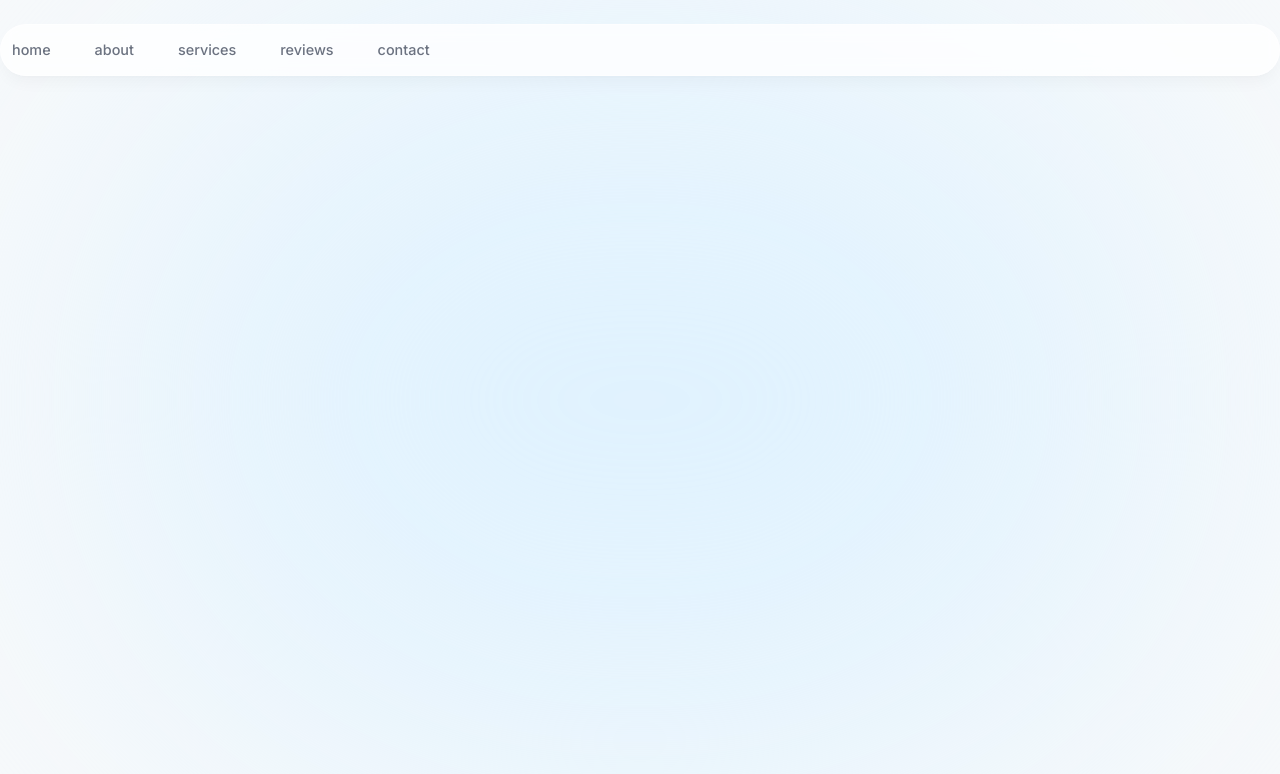
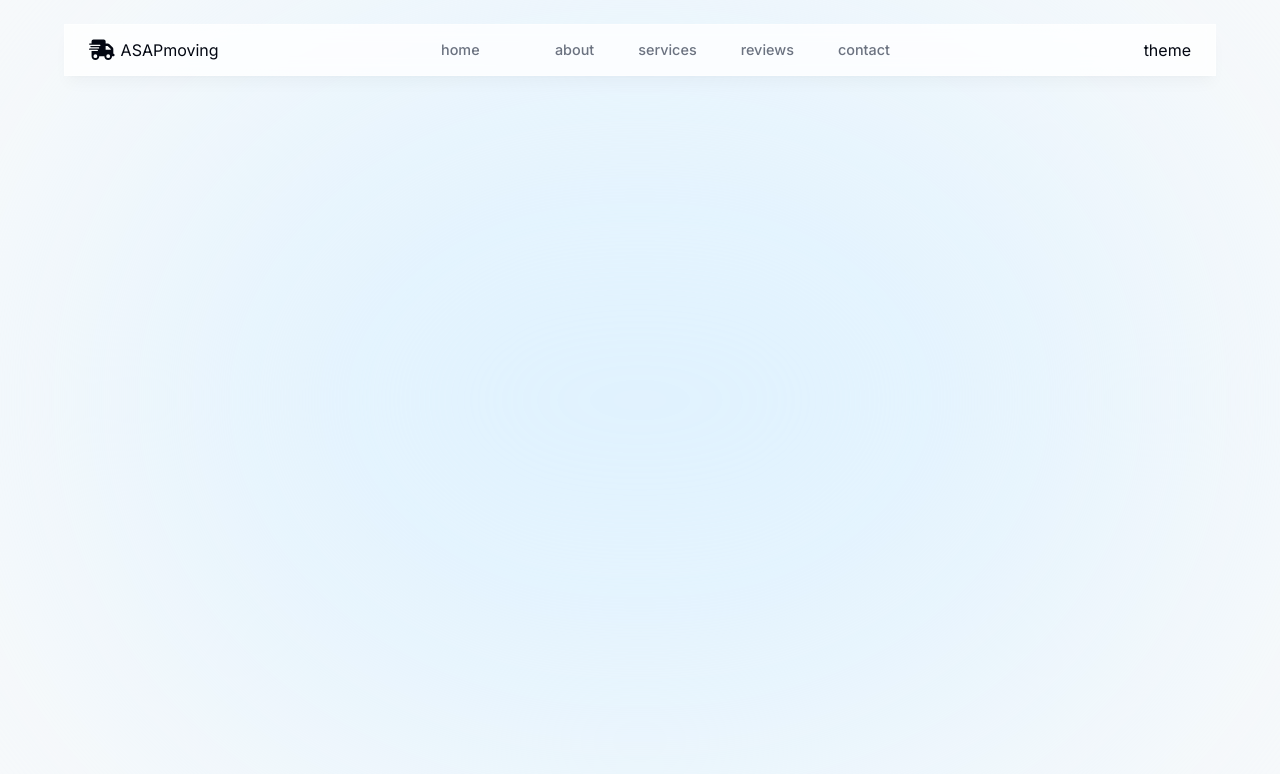
Before and after one commit to Alexandrbig1/asap-moving, a Next.js app: page / in a window 1280 px wide. Shown: the top 774 px of the page. Built offline with nearby package versions, Linux system fonts and the light colour scheme.

Commit message:
feat: added logo. fix: updated header styles

```diff
--- a/components/header.tsx
+++ b/components/header.tsx
@@ -3,21 +3,27 @@
 import React from "react";
 import { motion } from "framer-motion";
 import Link from "next/link";
+import { GiHandTruck } from "react-icons/gi";
+import { FaTruckFast } from "react-icons/fa6";
 
 export default function Header() {
   return (
     <header className="z-[999] relative">
       <motion.div
-        className="fixed top-6 left-0 h-[6rem] w-full rounded-none border border-white border-opacity-40 bg-white bg-opacity-80 shadow-lg shadow-black/[0.03] backdrop-blur-[0.5rem] sm:top-6 sm:h-[3.25rem] sm:rounded-full dark:bg-gray-950 dark:border-black/40 dark:bg-opacity-75"
-        initial={{ y: -100, opacity: 0 }}
-        animate={{ y: 0, opacity: 1 }}
-      ></motion.div>
-      <nav className="flex fixed top-6 left-0 h-12  py-2 sm:top-[1.7rem] sm:h-[initial] sm:py-0">
+        className="flex items-center justify-between px-6 py-2  fixed top-6 left-1/2 h-6 w-[90%] rounded-none border border-white border-opacity-40 bg-white bg-opacity-80 shadow-lg shadow-black/[0.03] backdrop-blur-[0.5rem] sm:top-6 sm:h-[3.25rem] dark:bg-gray-950 dark:border-black/40 dark:bg-opacity-75"
+        initial={{ y: -100, x: "-50%", opacity: 0 }}
+        animate={{ y: 0, x: "-50%", opacity: 1 }}
+      >
+        <Link className="flex items-center gap-1.5" href="#home">
+          <FaTruckFast style={{ fontSize: "1.6rem" }} />
+          ASAPmoving
+        </Link>
+        <nav className="">
           <ul className="flex w-[22rem] flex-wrap items-center justify-center gap-y-1 text-[0.9rem] font-medium text-gray-500 sm:w-[initial] sm:flex-nowrap sm:gap-5">
             <motion.li
               className="h-3/4 flex items-center justify-center relative"
-            initial={{ y: -100, opacity: 0 }}
-            animate={{ y: 0, opacity: 1 }}
+              initial={{ y: -100, x: "-50%", opacity: 0 }}
+              animate={{ y: 0, x: "-50%", opacity: 1 }}
             >
               <Link
                 className="flex w-full items-center justify-center px-3 py-3 hover:text-gray-950 transition dark:text-gray-500 dark:hover:text-gray-300"
@@ -76,6 +82,8 @@ export default function Header() {
             </motion.li>
           </ul>
         </nav>
+        <div>theme</div>
+      </motion.div>
     </header>
   );
 }
```
Lines whose indentation alone changed are shown as unchanged.
